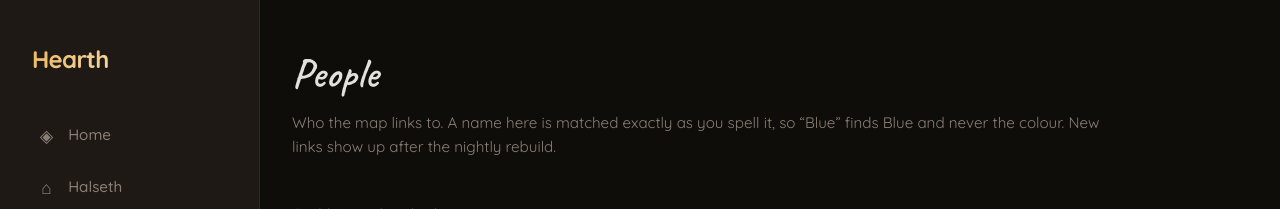
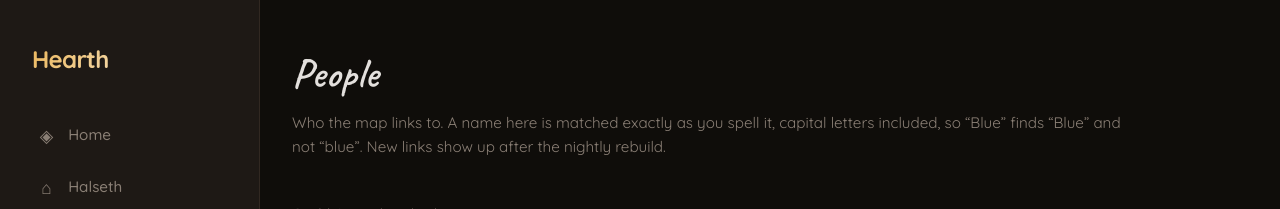
Before and after one commit to neurospicyexe/nullsafe-hearth, a Next.js app: page /people in a window 1280 px wide. Shown: the top 209 px of the page. Built offline with nearby package versions, Linux system fonts and the light colour scheme.

Commit message:
fix(hearth): People copy says exactly what the match does (M5)
Co-Authored-By: Claude Opus 5.5 <noreply@anthropic.com>

```diff
--- a/app/people/page.tsx
+++ b/app/people/page.tsx
@@ -13,8 +13,8 @@ export default async function PeoplePage() {
       <header className="page-header">
         <h1 className="page-title">People</h1>
         <p className="page-subtitle">
-          Who the map links to. A name here is matched exactly as you spell it, so &ldquo;Blue&rdquo; finds Blue and never the colour.
-          New links show up after the nightly rebuild.
+          Who the map links to. A name here is matched exactly as you spell it, capital letters included, so &ldquo;Blue&rdquo; finds
+          &ldquo;Blue&rdquo; and not &ldquo;blue&rdquo;. New links show up after the nightly rebuild.
         </p>
       </header>
       {people === null ? (
--- a/lib/halseth.ts
+++ b/lib/halseth.ts
@@ -2146,7 +2146,7 @@ export interface GraphPerson {
   note: string | null;
   added_by: string;
   created_at: string;
-  /** Kept rows the graph links to this person (as of the last rebuild). */
+  /** Visible (kept, live) rows the graph links to this person as of the last rebuild -- the same rows the map shows. */
   mentions: number;
 }
 
```
